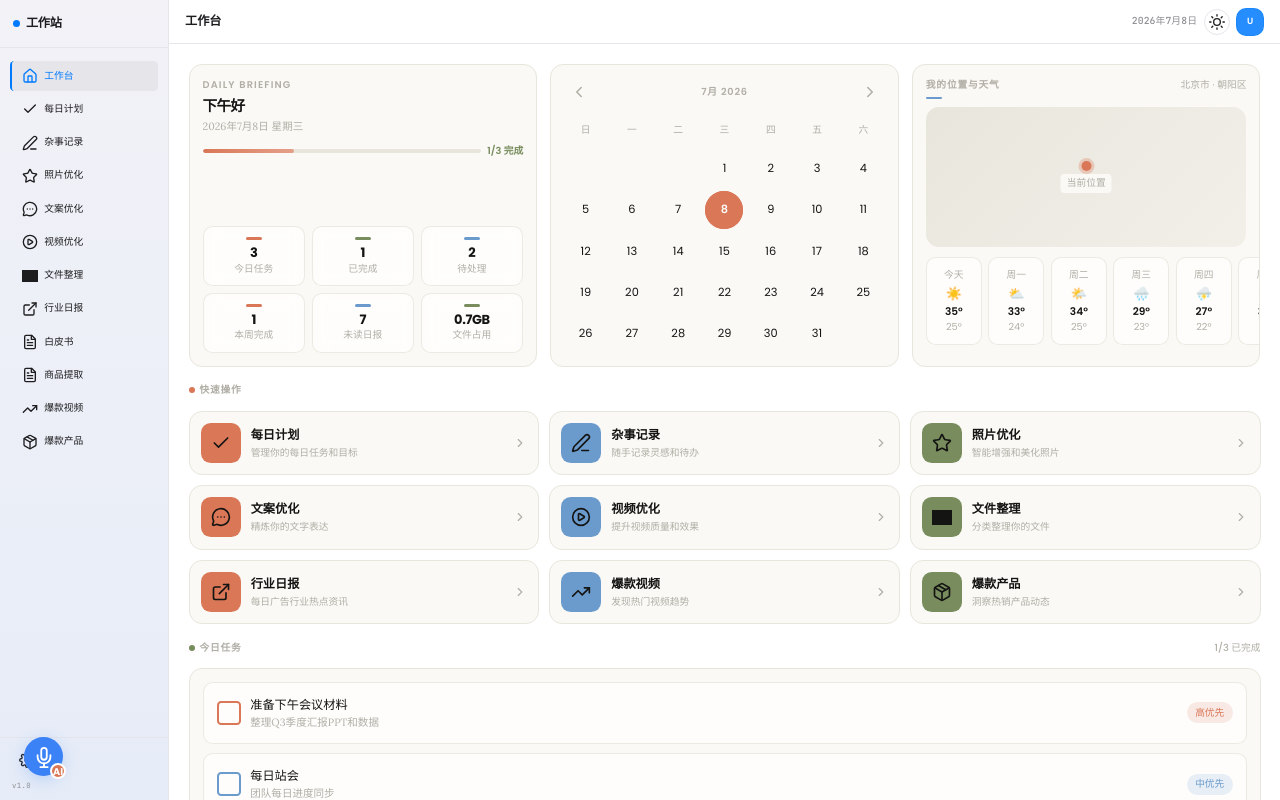
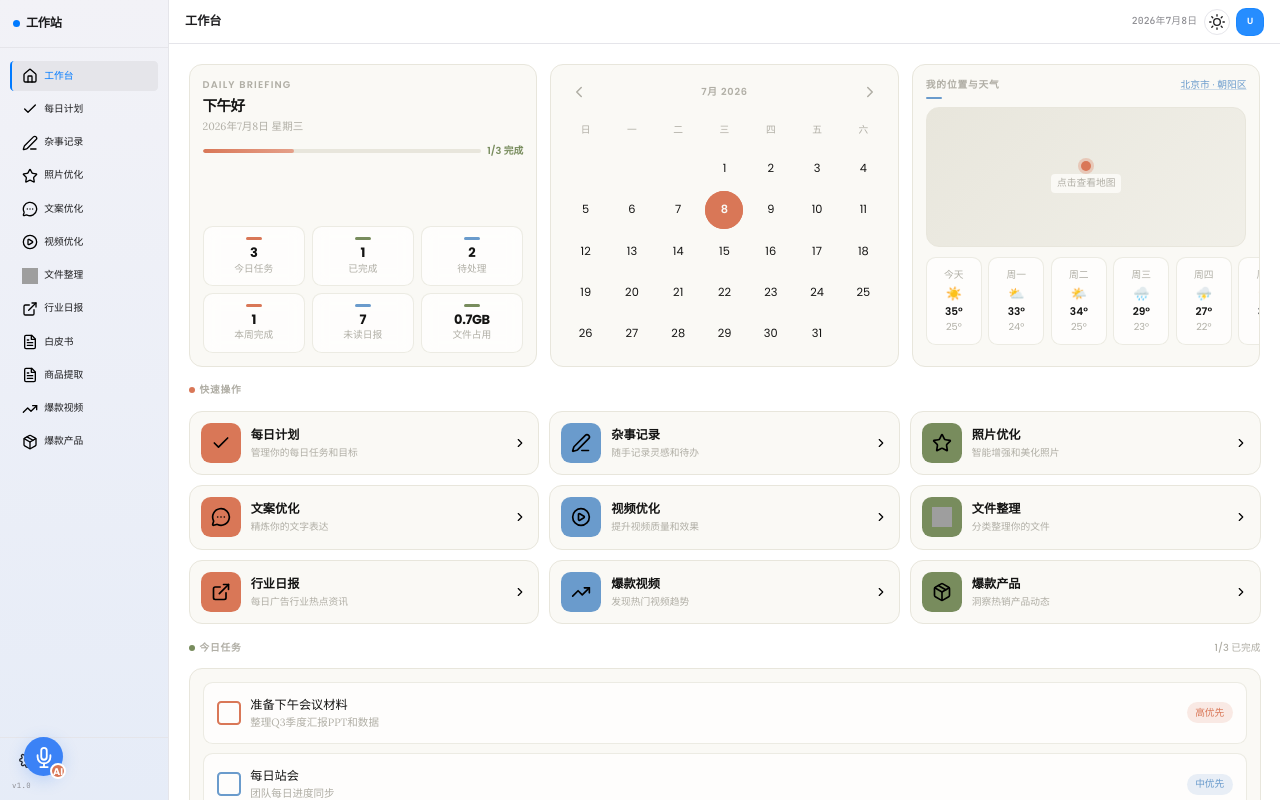
Before and after one commit to meijinhuang-a11y/solid-octo-couscous, a React (Vite) app: page / in a window 1280 px wide. Shown: the top 800 px of the page. Built offline with nearby package versions, Linux system fonts and the light colour scheme; grey boxes are pictures that could not be loaded.

Commit message:
优化首页布局：1. 今日任务以下模块改为网格布局，不再通栏；2. 修复快捷操作图标显示问题；3. 天气组件添加地理位置文字，点击可跳转地图

```diff
--- a/src/components/Icon.tsx
+++ b/src/components/Icon.tsx
@@ -35,14 +35,14 @@ export default function Icon({ name, size = 20, className = '', color, style }:
   const iconUrl = iconMap[name] || iconMap.dashboard;
 
   return (
-    <span
-      className={`icon-mask shrink-0 inline-flex ${className}`}
+    <img
+      src={iconUrl}
+      alt={name}
+      className={className}
       style={{
         width: typeof size === 'number' ? `${size}px` : size,
         height: typeof size === 'number' ? `${size}px` : size,
         color: color || 'currentColor',
-        WebkitMaskImage: `url(${iconUrl})`,
-        maskImage: `url(${iconUrl})`,
         ...style,
       }}
     />
--- a/src/components/dashboard/WeatherWidget.tsx
+++ b/src/components/dashboard/WeatherWidget.tsx
@@ -1,3 +1,4 @@
+import { useState } from 'react';
 import { motion } from 'framer-motion';
 
 const weatherData = [
@@ -11,6 +12,37 @@ const weatherData = [
 ];
 
 export default function WeatherWidget() {
+  const [location, setLocation] = useState('北京市 · 朝阳区');
+  const [isLoading, setIsLoading] = useState(false);
+
+  const handleLocationClick = () => {
+    window.open(`https://maps.google.com/?q=${encodeURIComponent(location)}`, '_blank');
+  };
+
+  const handleRefreshLocation = async () => {
+    setIsLoading(true);
+    try {
+      if (navigator.geolocation) {
+        navigator.geolocation.getCurrentPosition(
+          (position) => {
+            const { latitude, longitude } = position.coords;
+            setLocation(`纬度: ${latitude.toFixed(4)} · 经度: ${longitude.toFixed(4)}`);
+          },
+          (error) => {
+            console.error('获取位置失败:', error);
+            setLocation('定位失败，请手动选择');
+          }
+        );
+      } else {
+        setLocation('您的浏览器不支持定位');
+      }
+    } catch (error) {
+      setLocation('定位失败');
+    } finally {
+      setIsLoading(false);
+    }
+  };
+
   return (
     <motion.section
       className="p-4 rounded-2xl flex flex-col"
@@ -39,18 +71,27 @@ export default function WeatherWidget() {
         >
           我的位置与天气
         </motion.h3>
-        <motion.span
+        <motion.button
+          type="button"
+          onClick={handleLocationClick}
           style={{
             fontFamily: "'Lora',var(--font-sans)",
             fontSize: '0.75rem',
-            color: 'var(--cream-text-muted)',
+            color: 'var(--soft-blue)',
+            background: 'transparent',
+            border: 'none',
+            cursor: 'pointer',
+            textDecoration: 'underline',
+            textDecorationColor: 'color-mix(in srgb, var(--soft-blue) 30%, transparent)',
           }}
           initial={{ opacity: 0 }}
           animate={{ opacity: 1 }}
           transition={{ delay: 0.3, duration: 0.3 }}
+          whileHover={{ scale: 1.02 }}
+          whileTap={{ scale: 0.98 }}
         >
-          北京市 · 朝阳区
-        </motion.span>
+          {location}
+        </motion.button>
       </div>
       <motion.div
         style={{
@@ -66,20 +107,24 @@ export default function WeatherWidget() {
         transition={{ delay: 0.3, duration: 0.3 }}
       />
 
-      <motion.div
-        className="w-full rounded-2xl relative overflow-hidden mb-3 flex-shrink-0"
+      <motion.button
+        type="button"
+        onClick={handleRefreshLocation}
+        className="w-full rounded-2xl relative overflow-hidden mb-3 flex-shrink-0 flex items-center justify-center gap-2"
         style={{
           aspectRatio: '16/7',
           background: 'linear-gradient(135deg, var(--cream-border), color-mix(in srgb, var(--cream-bg) 50%, var(--cream-border)))',
+          border: '1px solid var(--cream-border)',
+          cursor: 'pointer',
         }}
         initial={{ opacity: 0, scale: 0.98 }}
         animate={{ opacity: 1, scale: 1 }}
         transition={{ delay: 0.35, duration: 0.3 }}
+        whileHover={{ scale: 1.01 }}
+        whileTap={{ scale: 0.99 }}
       >
-        <div
-          className="absolute top-1/2 left-1/2 -translate-x-1/2 -translate-y-1/2 flex flex-col items-center gap-1"
-        >
-          <div
+        <div className="flex flex-col items-center gap-1">
+          <motion.div
             style={{
               width: '10px',
               height: '10px',
@@ -87,6 +132,8 @@ export default function WeatherWidget() {
               background: 'var(--warm-orange)',
               boxShadow: '0 0 0 3px color-mix(in srgb, var(--warm-orange) 30%, transparent)',
             }}
+            animate={{ scale: isLoading ? [1, 1.2, 1] : 1 }}
+            transition={{ duration: 0.8, repeat: isLoading ? Infinity : 0 }}
           />
           <span
             style={{
@@ -98,10 +145,10 @@ export default function WeatherWidget() {
               borderRadius: '4px',
             }}
           >
-            当前位置
+            {isLoading ? '定位中...' : '点击查看地图'}
           </span>
         </div>
-      </motion.div>
+      </motion.button>
 
       <div
         className="flex gap-2 overflow-x-auto pb-1 -mx-4 px-4 hide-scrollbar"
--- a/src/pages/Dashboard.tsx
+++ b/src/pages/Dashboard.tsx
@@ -23,9 +23,11 @@ export default function Dashboard() {
         <QuickActions />
       </div>
 
-      {/* Row 3-7: 今日任务、最新动态、行业日报、爆款视频、爆款产品 — 自适应高度 */}
-      <div className="flex flex-col gap-4">
+      {/* Row 3-7: 今日任务、最新动态、行业日报、爆款视频、爆款产品 — 网格布局 */}
+  <div className="grid grid-cols-1 lg:grid-cols-2 gap-4">
+    <div className="lg:col-span-2">
       <TodayTasks />
+    </div>
     <RecentActivity />
     <IndustryReport />
     <TrendingVideoSummary />
```
Lines whose indentation alone changed are shown as unchanged.
